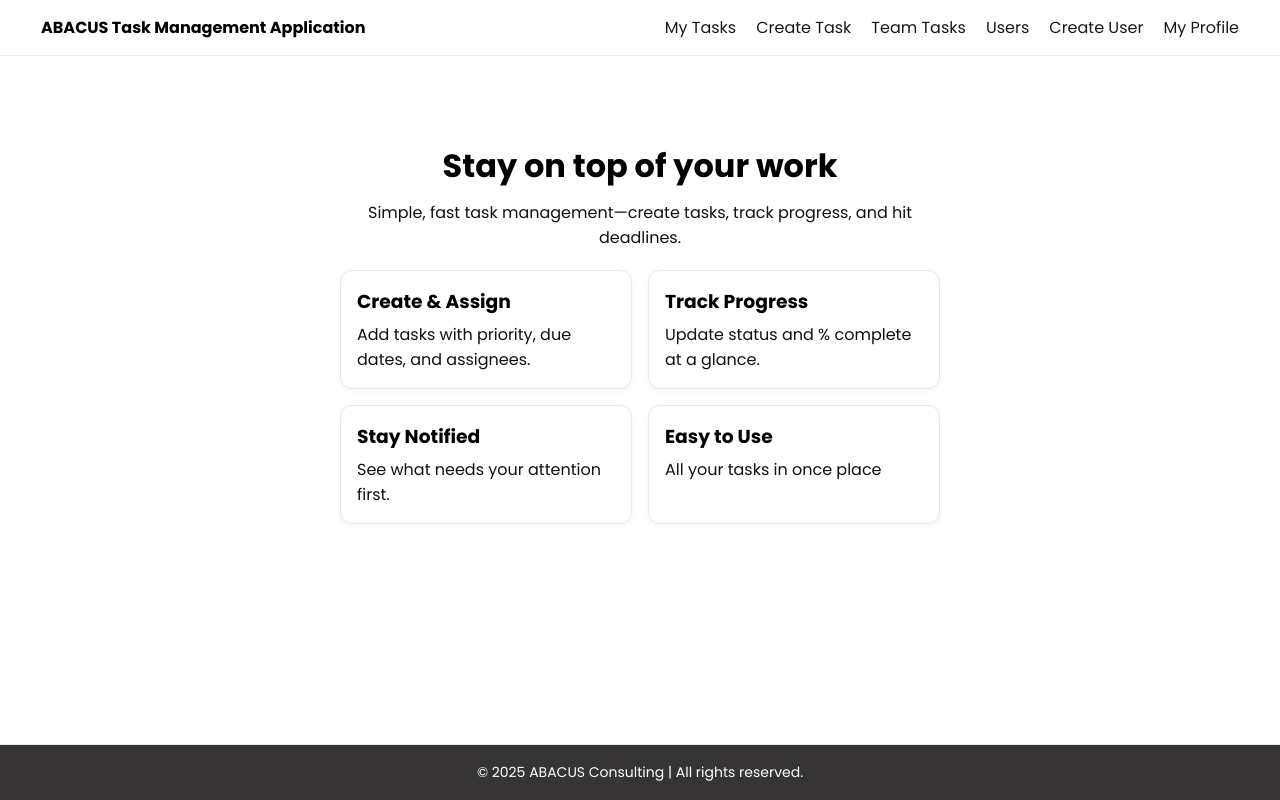
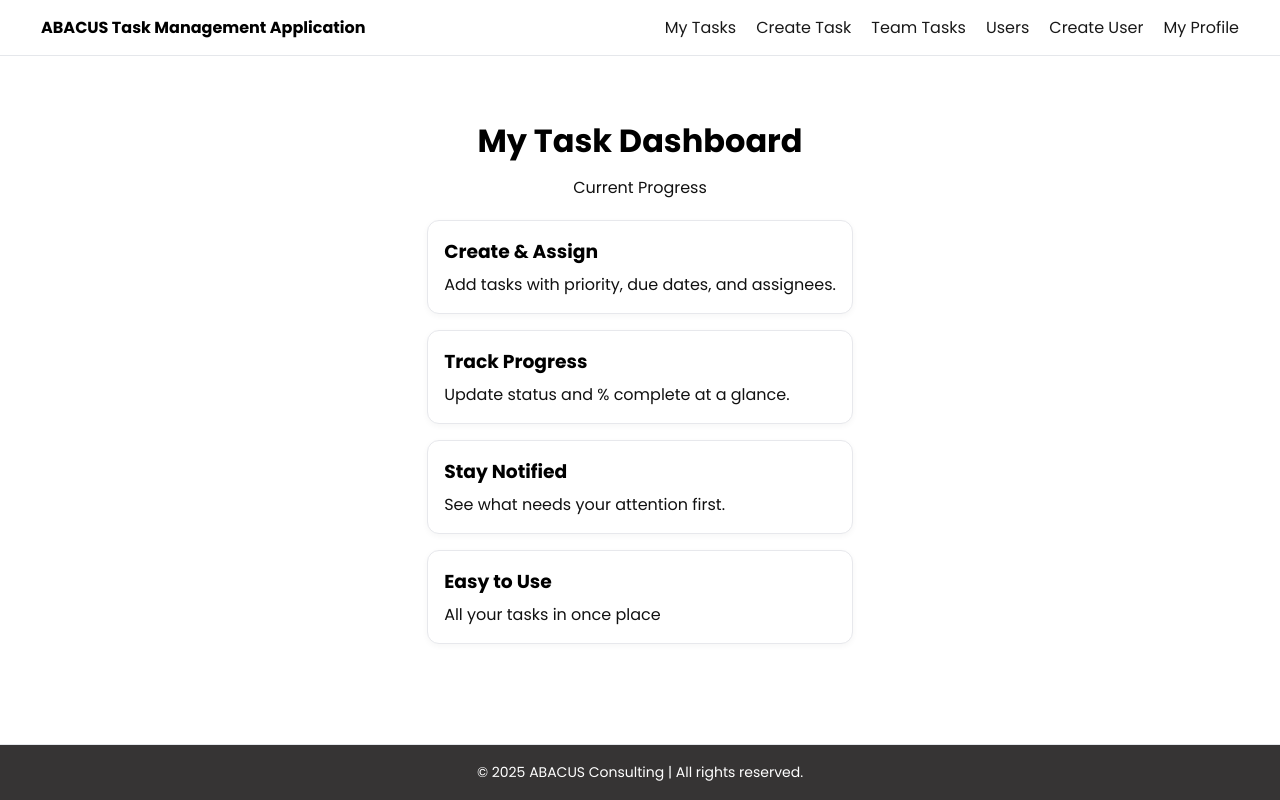
Before and after one commit to SanujaKob/Task-Management-Application-Front-End-3, a Vue app in the folder vite-project/: page / in a window 1280 px wide. Built offline with nearby package versions, Linux system fonts and the light colour scheme.

Commit message:
Font update and page updates

```diff
--- a/vite-project/src/App.vue
+++ b/vite-project/src/App.vue
@@ -22,8 +22,8 @@
 
 import Header from "./components/Header.vue";
 import Footer from "./components/Footer.vue";
-import LoadingPage from "./components/LoadingPage.vue";
-import HomePage from "./components/HomePage.vue";
+import LoadingPage from "./pages/LoadingPage.vue";
+import HomePage from "./pages/MyTasksPage.vue";
 
 const loading = ref(true);
 
--- a/vite-project/src/components/LoadingPage.vue
+++ b/vite-project/src/pages/LoadingPage.vue
@@ -18,10 +18,10 @@
   flex-direction: column;
   justify-content: center;
   align-items: center;
-  background: #111;
+  background: #000000;
   color: #fff;
   text-align: center;
-  font-family: system-ui, sans-serif;
+  font-display: "Poppins", system-ui, -apple-system, Segoe UI, Roboto, Arial, sans-serif;
 }
 
 .spinner {
--- a/vite-project/src/components/HomePage.vue
+++ b/vite-project/src/pages/MyTasksPage.vue
@@ -1,11 +1,10 @@
-<!-- src/components/HomePage.vue -->
+<!-- src/pages/MyTasksPage.vue -->
 <template>
   <div class="page">
     <main class="hero">
-        <br/>
-      <h1>Stay on top of your work</h1>
+      <h1>My Task Dashboard</h1>
       <p>
-        Simple, fast task management—create tasks, track progress, and hit deadlines.
+        Current Progress
       </p>
 
       <section class="cards">
```
